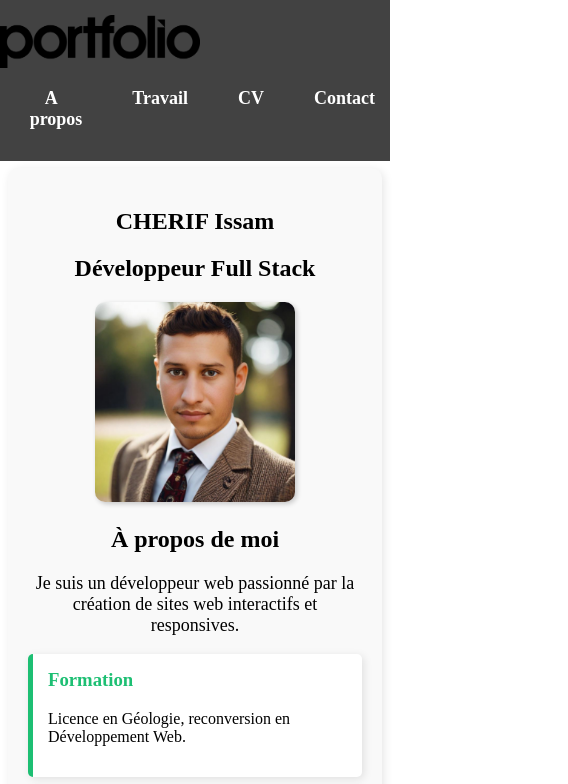
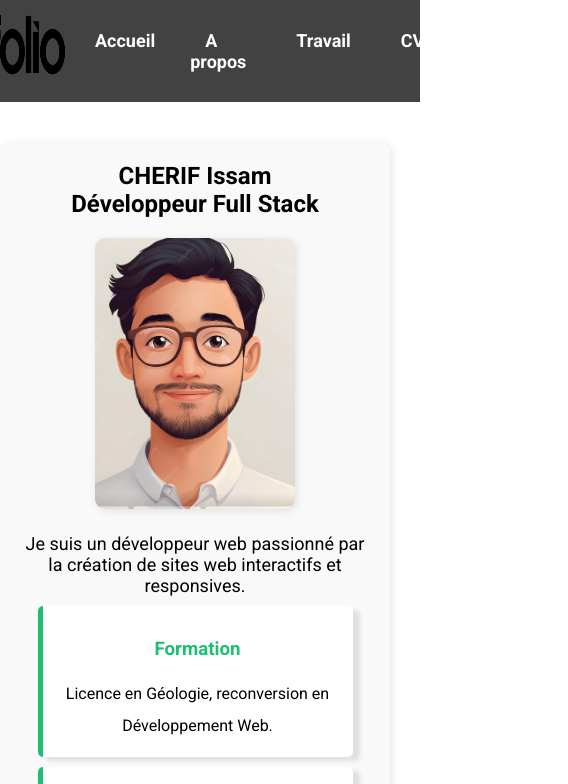
Before and after one commit to samshe531/portfolio, a plain HTML site: page index.html in a window 390 px wide. Shown: the top 784 px of the page, 568 px wide, since content can reach past the window. Drawn offline with Linux system fonts and the light colour scheme.

Commit message:
responsive portfolio

```diff
--- a/index.html
+++ b/index.html
@@ -7,13 +7,18 @@
     <link rel="shortcut icon" type="image/x-icon" href="/assets/avatar.png">
     <title>Portfolio</title>
     <link rel="stylesheet" href="styles.css">
+    <link rel="preconnect" href="https://fonts.googleapis.com">
+<link rel="preconnect" href="https://fonts.gstatic.com" crossorigin>
+<link href="https://fonts.googleapis.com/css2?family=Roboto:ital,wght@0,100..900;1,100..900&display=swap" rel="stylesheet">
 </head>
 <body>
     <header>
         <nav>
-            <img src="/assets/portfolio-logo-png.png" alt="portfolio" width="200px" h>
+            <img id="logo"
+            src="/assets/portfolio-logo-png.png"
+            alt="portfolio"  >
             <ul>
-                <li><a href="#">Acceuil</a></li>
+                <li><a href="#">Accueil</a></li>
                 <li><a href="#apropos">A propos</a></li>
                 <li><a href="#travail">Travail</a></li>
                 <li><a href="#cv">CV</a></li>
@@ -32,12 +37,12 @@
                 <div class="profile">
                     <h1>CHERIF Issam</h1>
                     <h2>Développeur Full Stack</h2>
-                    <img src="/assets/image.png" alt="photo de Issam CHERIF" width="200">
+                    <img src="/assets/image1.png" alt="photo de Issam CHERIF" width="200">
                 </div>
 
                 <!-- Bloc Présentation -->
                 <div class="about-content">
-                    <h2>À propos de moi</h2>
+
                     <p>Je suis un développeur web passionné par la création de sites web interactifs et responsives.</p>
                 </div>
 
@@ -86,7 +91,7 @@
             <section id="cv">
                 <h2>Mon CV</h2>
                 <p>Téléchargez mon CV en format PDF :</p>
-                <a href="cv.pdf" download="CV_CHERIF_Issam.pdf" class="cv-button">📄 Télécharger mon CV</a>
+                <button class="cv-button" href="cv.pdf" download="CV_CHERIF_Issam.pdf" > Télécharger mon CV</button>
             </section>
         </main>
      <footer>
@@ -120,7 +125,7 @@
 
         </div>
 
-        <p>&copy; 2025 Mon Portfolio - Tous droits réservés</p>
+        <p>&copy; 2025 Cherif Issam - Tous droits réservés</p>
     </footer>
 </body>
 </html>
--- a/styles.css
+++ b/styles.css
@@ -1,21 +1,36 @@
+  *{
+  padding: 0;
+  margin: 0;
+  box-sizing:content-box;
+  font-family: "Roboto", serif;
+  }
+
+
+
+
+
   nav {
     background-color: #424242;  /* Couleur de fond sombre */
-    padding: 15px 0;         /* Espacement interne */
-    position: fixed;        /* Navbar fixée en haut */
-    width: 100%;             /* Largeur complète */
+    padding: 15px;         /* Espacement interne */
+    display: flex;
+    justify-content: space-evenly;
+    width: 100%;           /* Largeur complète */
     top: 0;                  /* Collé en haut */
     left: 0;
-    z-index: 1000;          /*Toujours au-dessus des autres éléments */
+
+    #logo{
+      margin-left: -100px;
+      width: 150px;
     }
-nav ul {
+    ul {
       list-style: none;        /* Supprimer les puces */
       display: flex;           /* Affichage en ligne */
-    justify-content:flex-end; /* Aligner les éléments à droite de la navBar*/
-    gap: 20px;               /* Espacement entre les liens */
+      padding: 15px;
+      gap: 20px;             /*  Espacement entre les liens */
 
   }
   /* Style des liens */
-nav ul li a {
+  ul li a {
   text-decoration: none;   /* Supprimer le soulignement */
   color: white;            /* Couleur du texte */
   font-size: 18px;         /* Taille du texte */
@@ -23,10 +38,10 @@ nav ul li a {
   padding: 10px 15px;      /* Espacement interne */
   transition: 0.3s;        /* Effet fluide au survol */
   }
-
-nav ul :hover{
+  ul :hover{
   transform: scale(1.1);
   transition: 0.3s;        /* Effet fluide au survol */
+  }
   }
 
 
@@ -35,31 +50,34 @@ nav ul :hover{
 
 
   main {
-    padding-top: 70px; /* Ajuste selon la hauteur de la navbar */
+    padding-top: 10px;
+    text-align: center;
+    box-sizing: border-box;
   }
 
   /* Section principale */
   #apropos {
-    max-width: 800px;
-    margin: 20px auto;
-
+    max-width: 1200px;
+    margin: 20px auto; /* Centrage horizontal */
     padding: 20px;
     background-color: #f9f9f9;
     border-radius: 10px;
     box-shadow: 2px 2px 10px rgba(0, 0, 0, 0.1);
   }
 
+  /* Liste sans puces */
+  #apropos li {
+    list-style: none;
+  }
+
   /* Style du bloc Profil */
   .profile {
     text-align: center;
     margin-bottom: 20px;
-
+    img{
+      border-radius: 10px;
+      box-shadow: 2px 2px 8px rgba(0, 0, 0, 0.1) ;
     }
-
-  .profile img {
-    border-radius: 10px;
-    box-shadow: 2px 2px 5px rgba(0,0,0,0.2);
-    position: relative;
   }
 
   /* Style du contenu À propos */
@@ -72,31 +90,38 @@ main {
   .info-block {
     background: white;
     padding: 15px;
-    margin: 10px 0;
+    margin: 10px auto; /* Centrage des blocs */
+    line-height: 2;
     border-left: 5px solid #1dbf73;
     border-radius: 5px;
-    box-shadow: 2px 2px 8px rgba(0,0,0,0.1);
+    box-shadow: 7px 4px 4px rgba(0, 0, 0, 0.1);
+    max-width: 80%; /* Ajustement de la largeur */
   }
 
   /* Style des titres */
   h3 {
-    margin-top: 0;
+    margin: 10px;
     color: #1dbf73;
   }
 
-  /* Mise en page des iframes */
+  /* Centrer les iframes */
   .iframes {
     display: flex;
-  flex-wrap: wrap;  /* Permet aux éléments de passer à la ligne */
-  gap: 20px; /* Espacement entre les éléments */
-  justify-content: center;
+    flex-wrap: wrap;
+    justify-content: center; /* Centre les iframes */
+    gap: 20px;
+    max-width: 1000px;
+    margin: 0 auto; /* Centrage */
   }
 
+  /* Style des iframes */
   iframe {
-  padding: 20px;
-  text-align: center;
+    padding: 10px;
     border-radius: 10px;
     box-shadow: 2px 2px 8px rgba(0, 0, 0, 0.1);
+    width: 100%; /* Responsive */
+    max-width: 400px; /* Largeur max */
+    height: 300px; /* Hauteur */
   }
 
   /* Style du bouton CV */
@@ -108,11 +133,13 @@ main {
     text-decoration: none;
     border-radius: 5px;
     font-weight: bold;
+    margin: 20px auto; /* Centrage */
   }
 
   .cv-button:hover {
     background-color: #17a35f;
   }
+
 
 
 
@@ -150,6 +177,8 @@ footer {
   label {
     text-align: left;
     font-weight: bold;
+    margin-left: 10px;
+
   }
 
   input, textarea {
@@ -177,18 +206,11 @@ footer {
   }
 
 
-
-
-
-
-
-
-
   .contact {
-
     text-align: center; /* Centre tout le texte à l'intérieur */
 
   }
+
   .contact p {
     display: flex;
     align-items: center; /* Centre verticalement */
```
Also changed, not shown: assets/image1.png (added). Lines whose indentation alone changed are shown as unchanged.
